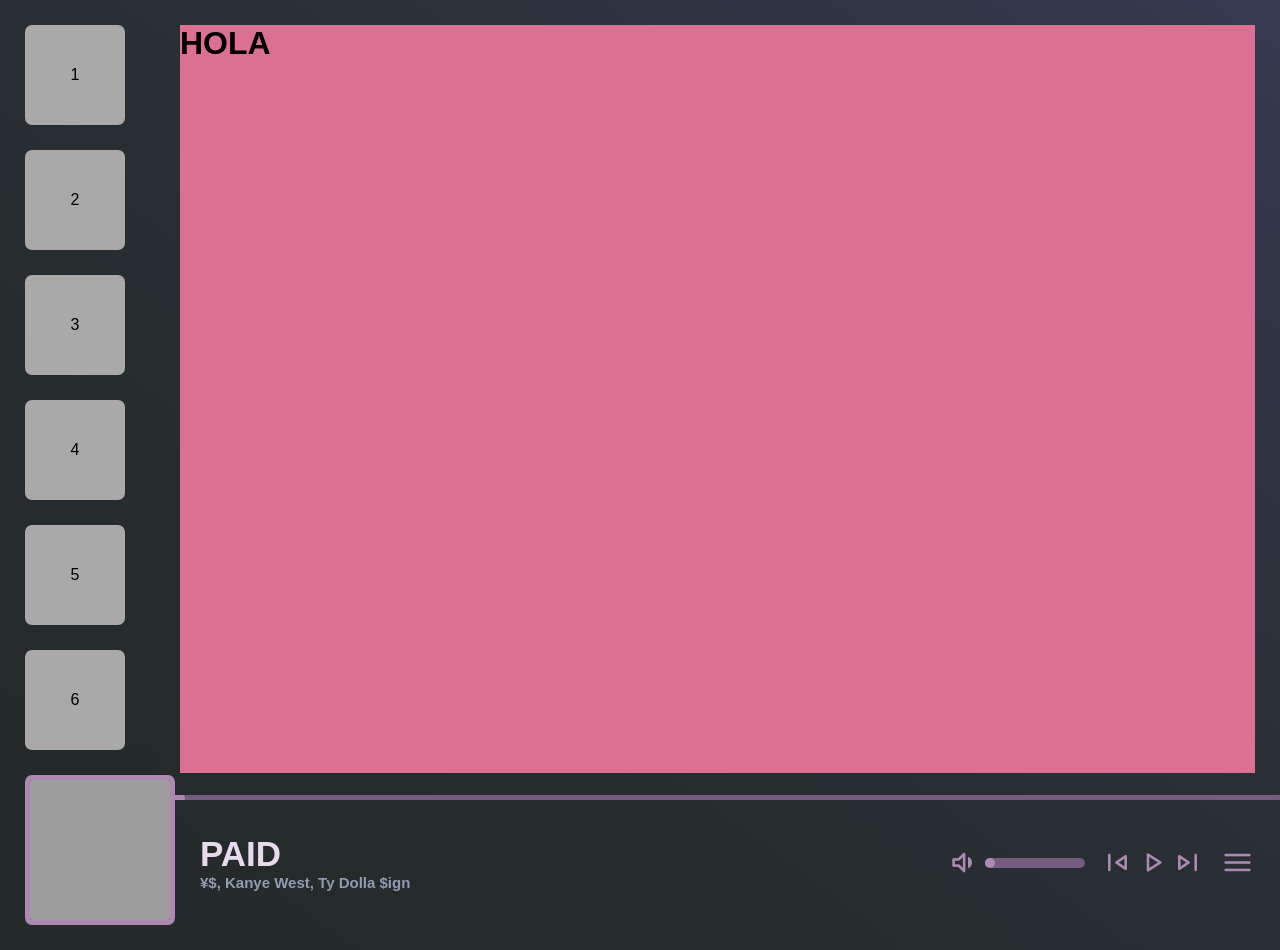
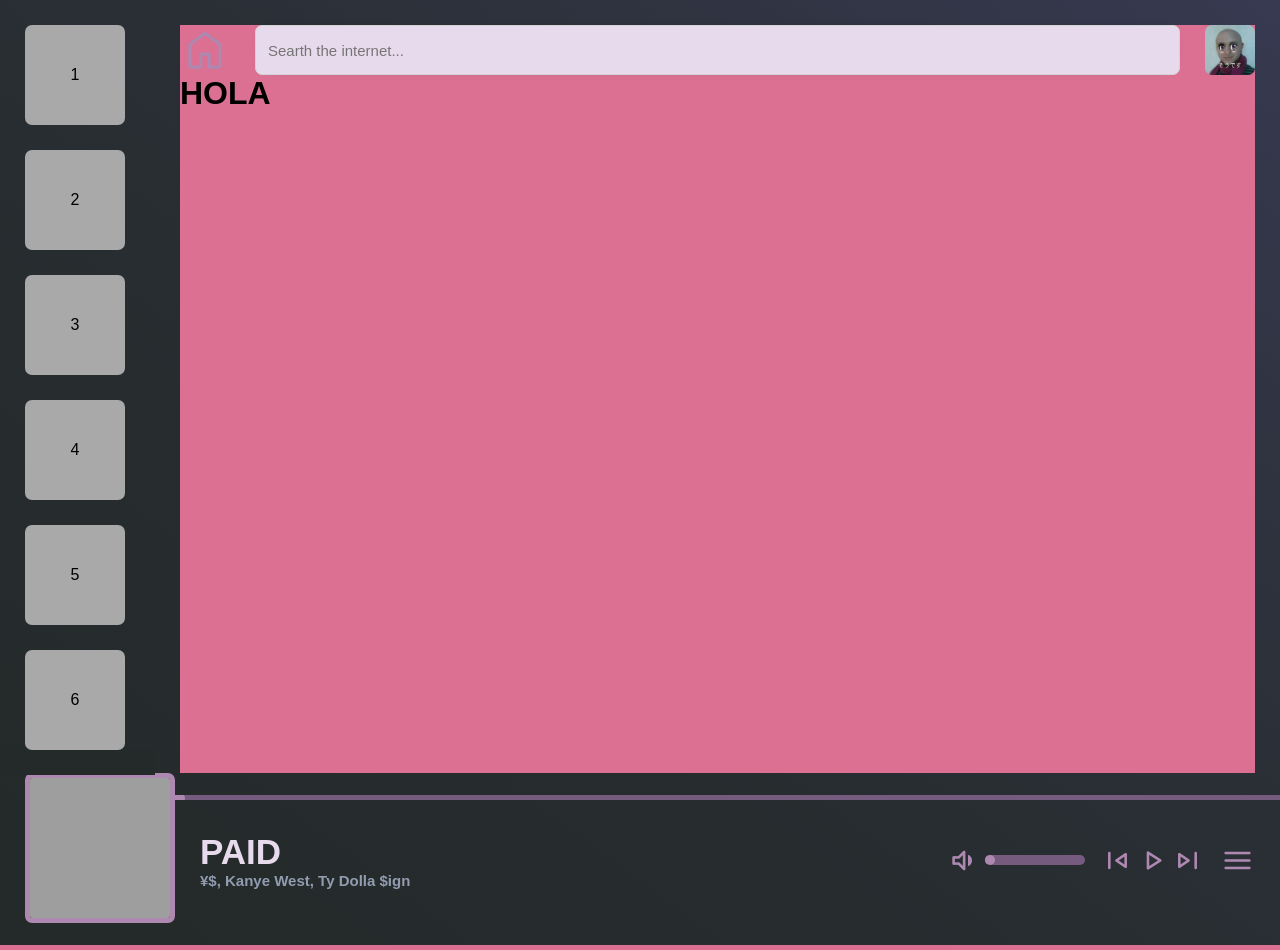
Before and after one commit to malena-munoz/LAIKA, a PHP site: page / in a window 1280 px wide. Run offline with PHP 8.4, Linux system fonts and the light colour scheme; some web fonts are replaced; grey boxes are pictures that could not be loaded.

Commit message:
Separación de NAV y FOOTER en archivos diferentes + inicio del header (sin terminar)

```diff
--- a/assets/css/common_style.css
+++ b/assets/css/common_style.css
@@ -137,11 +137,10 @@ nav::-webkit-scrollbar-thumb {
 /* Footer que representa todo el reproductor de la canción actual (portada, título, datos, botones, etc) */
 footer{
     width: 100%;
-    height: 175px;
+    height: 170px;
     display: flex;
     padding-left: var(--global-separation);
     padding-bottom: var(--global-separation);
-    z-index: 2;
 }
 
 /* Contenedor que representa la imagen de la playlist donde la canción apareció por primera vez al público */
@@ -173,7 +172,7 @@ footer{
 
 /* Contenedor que incluye los iconos controladores de la canción actual */
 #controls-playing-song{
-    height: 125px;
+    height: 120px;
     display: flex;
     flex-direction: row;
     padding: 0 var(--global-separation);
@@ -207,13 +206,17 @@ footer{
     align-items: center;
     justify-content: left;
     font-size: 35px;
+    transition: all 0.3s cubic-bezier(0.19, 1, 0.22, 1);
+}
+
+#playing-song-buttons span:active {
+    transform: scale(0.75);
 }
 
 /* El span del icono del menú, tiene un margen izquierdo adicional */
 #menu{
     margin-left: 15px;
 }
-
 
 /* Contenedor en donde el input del cambio de volumen se encuentra */
 .range-input-container{
@@ -222,7 +225,6 @@ footer{
     justify-content: center;
     height: 10px;
 }
-
 
 /* Aparecia del input de rango */
 input[type="range"] {
@@ -275,6 +277,51 @@ input[type="range"]::-moz-range-thumb {
     box-shadow: -3007px 0 0 3000px var(--mid-lilac);
 }
 
+/* El input de rango que actuará como cambiador de volumen, tiene margen adicional (necesario para el diseño de interfaz) */
 #volume-input{
     margin: 0 15px 0 5px;
 }
+
+header{
+    height: calc(var(--global-separation)*2);
+    display: flex;
+    flex-direction: row;
+    gap: var(--global-separation);
+}
+
+#home{
+    color: var(--mid-lilac);
+    font-size: calc(var(--global-separation)*2);
+    width: calc(var(--global-separation)*2);
+    height: calc(var(--global-separation)*2);
+}
+
+#search-input {
+    padding: 12px;
+    border-radius: var(--global-radius);
+    background-color: var(--low-lilac);
+    border: 1.5px solid lightgrey;
+    outline: none;
+    transition: all 0.3s cubic-bezier(0.19, 1, 0.22, 1);
+    box-shadow: 0px 0px 20px -18px;
+    font-size: 15px;
+    flex: 1;
+}
+
+#search-input::placeholder{
+    font-size: 15px;
+}
+
+
+/* Contenedor del icono del usuario */
+#user-icon{
+    width: calc(var(--global-separation)*2);
+    height: calc(var(--global-separation)*2);
+    border-radius: var(--global-radius);
+}
+
+#user-icon img{
+    width: inherit;
+    height: inherit;
+    border-radius: var(--global-radius);
+}
--- a/view/head_interaction.php
+++ b/view/head_interaction.php
@@ -1,3 +1,7 @@
-<head>
-
-</head>
+<header>
+    <span class="material-symbols-rounded" id="home">home</span>
+    <input placeholder="Searth the internet..." type="text" name="text" id="search-input">
+    <div id="user-icon">
+        <img src="assets\img\uwu.png" alt="Icon of user">
+    </div>
+</header>
--- a/view/main_page.php
+++ b/view/main_page.php
@@ -5,8 +5,8 @@
         <meta http-equiv="X-UA-Compatible" content="IE=edge" />
         <meta name="viewport" content="width=device-width, initial-scale=1.0" />
         <title>Welcome</title>
+        <link rel="stylesheet" href="https://fonts.googleapis.com/css2?family=Material+Symbols+Rounded:opsz,wght,FILL,GRAD@24,400,1,0"/>
         <link rel="stylesheet" href="assets/css/common_style.css"/>
-        <link rel="stylesheet" href="https://fonts.googleapis.com/css2?family=Material+Symbols+Rounded:opsz,wght,FILL,GRAD@24,400,1,0"/>
     </head>
     <body>
         <!-- Etiqueta del audio actual, contiene el archivo MP3 -->
@@ -17,6 +17,8 @@
         <?php $activeLink = 'main_page'; include 'nav_playlists.php';?>
         <!-- Contenedor principal, irá cambiando conforme al programa -->
         <div id="main-divider">
+            <!-- Página del encabezado de navegación principal y otros controles que interaccionará el usuario -->
+            <?php include 'head_interaction.php';?>
             <h1>HOLA</h1>
         </div>
         <!-- Página del controlador de la canción actual -->
```
Also changed, not shown: assets/img/uwu.jpg (deleted), assets/img/uwu.png (added).
